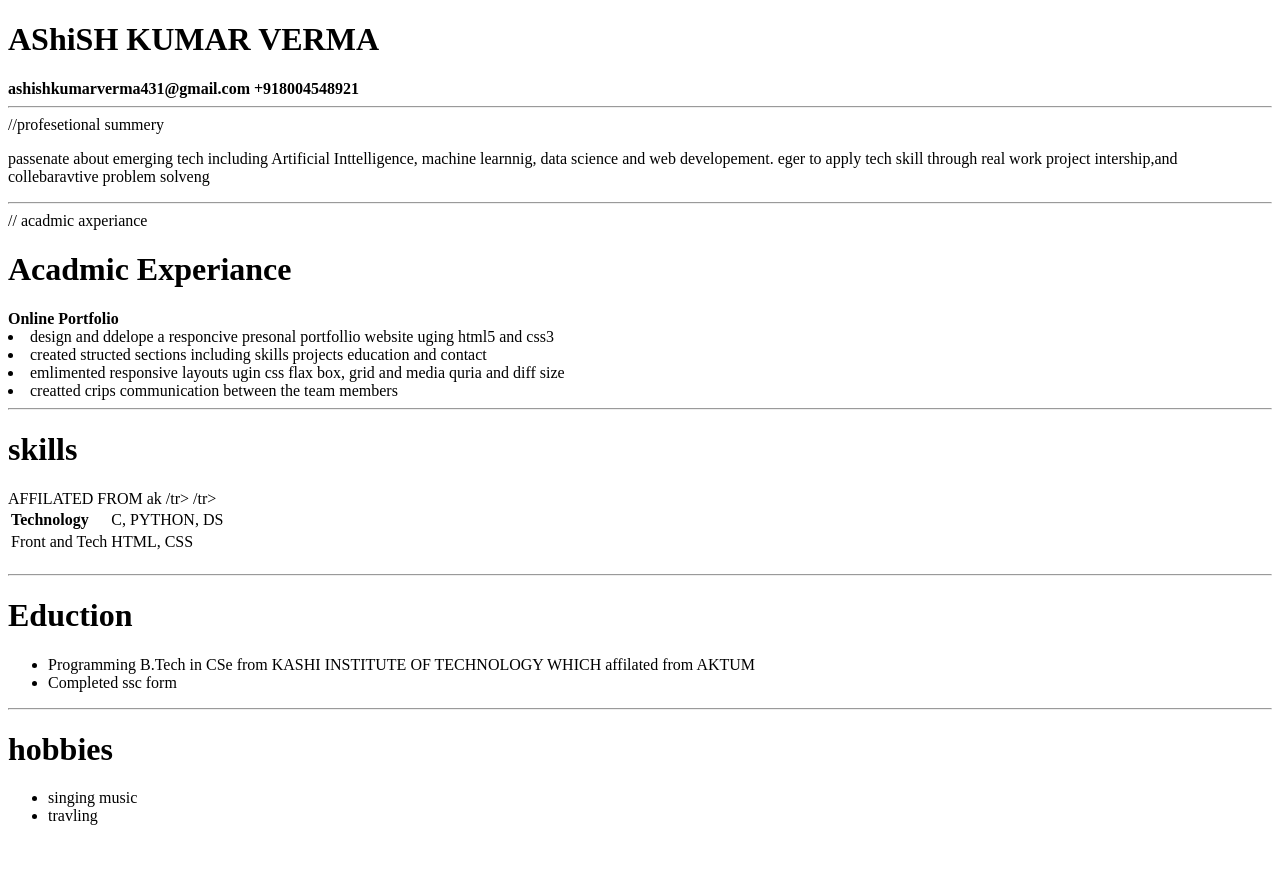
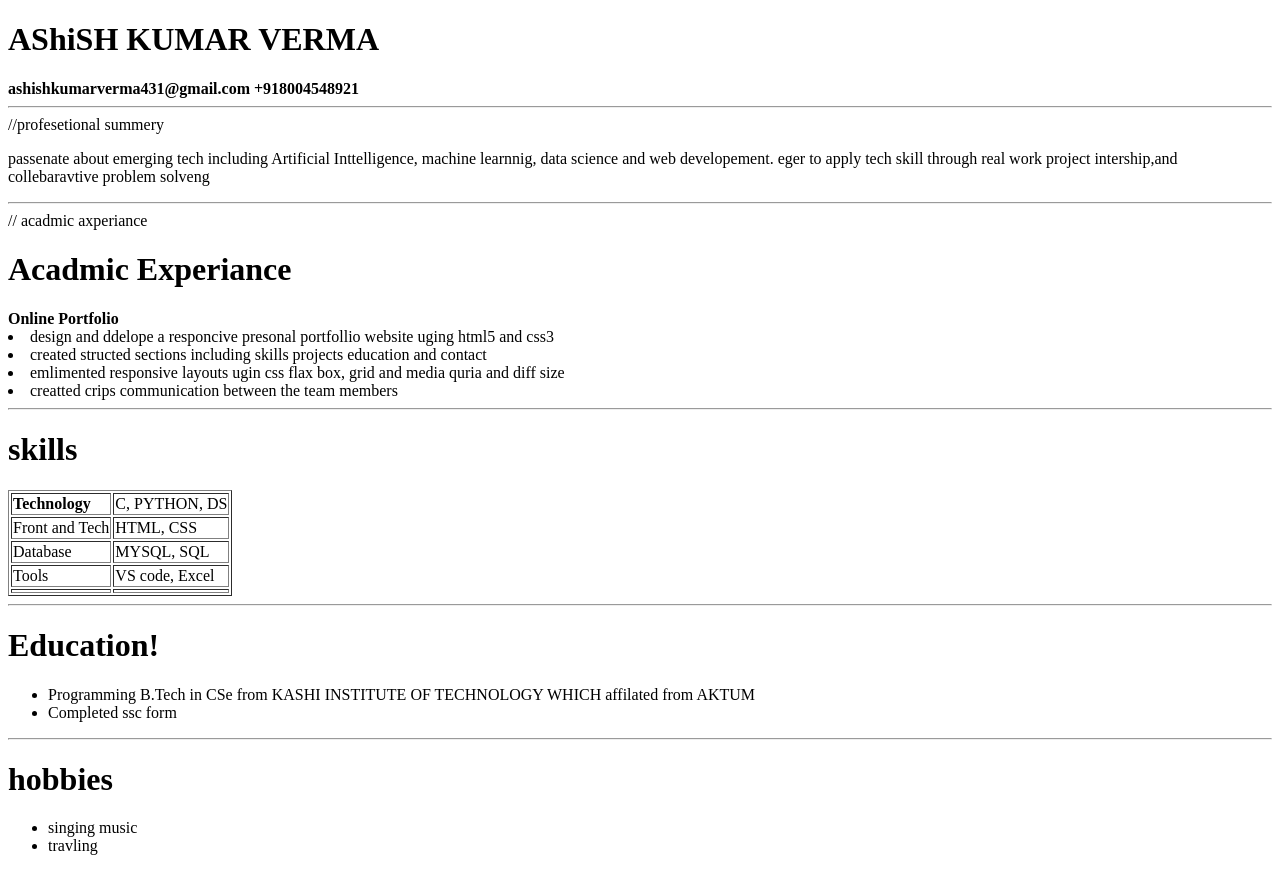
Before and after one commit to Ashish0431/Aashish-resume, a plain HTML site: page resume.html in a window 1280 px wide. Before the commit the page ends 841 px from the top, so only its background shows below. Drawn offline with Linux system fonts and the light colour scheme.

Commit message:
Fix typos and improve HTML structure in resume.html
Corrected spelling and formatting issues in the resume.

```diff
--- a/resume.html
+++ b/resume.html
@@ -19,7 +19,7 @@
 <li>creatted crips communication between the team members </li>
 <hr>
     <h1>skills</h1>
-<table>AFFILATED FROM ak
+<table border="1">
     <tr>
     <td><b>Technology</b></td>
     <td>C, PYTHON, DS</td>
@@ -29,22 +29,22 @@
         <td>HTML, CSS</td>
     </tr>
     <tr>
-        <td></td>
-        <td></td>
+        <td>Database</td>
+        <td>MYSQL, SQL</td>
     </tr>
-/tr>
+</tr>
     <tr>
-        <td></td>
-        <td></td>
+        <td>Tools</td>
+        <td>VS code, Excel </td>
     </tr>
-/tr>
+</tr>
     <tr>
         <td></td>
         <td></td>
     </tr>
 </table>
 <hr>
-    <h1>Eduction</h1>
+    <h1>Education!</h1>
 <ul>
     <li>Programming B.Tech in CSe from KASHI INSTITUTE OF TECHNOLOGY WHICH affilated from AKTUM</li>
 
```
